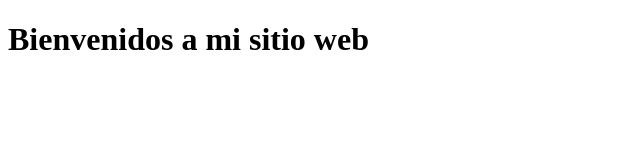
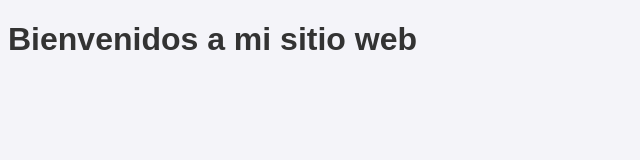
Before and after one commit to saalaass67/mi-web-git, a plain HTML site: page index.html in a window 1280 px wide. Shown: the whole page, without its empty margins (0-640 px from the left). Drawn offline with Linux system fonts and the light colour scheme.

Commit message:
v1.1: Añade hoja de estilos básica

```diff
--- a/index.html
+++ b/index.html
@@ -3,6 +3,7 @@
 <head>
     <meta charset="UTF-8">
     <title>Mi Proyecto Web</title>
+    <link rel="stylesheet" href="style.css">
 </head>
 <body>
     <h1>Bienvenidos a mi sitio web</h1>
--- /dev/null
+++ b/style.css
@@ -0,0 +1,5 @@
+body {
+    font-family: Arial, sans-serif;
+    background-color: #f4f4f9;
+    color: #333;
+}
```
